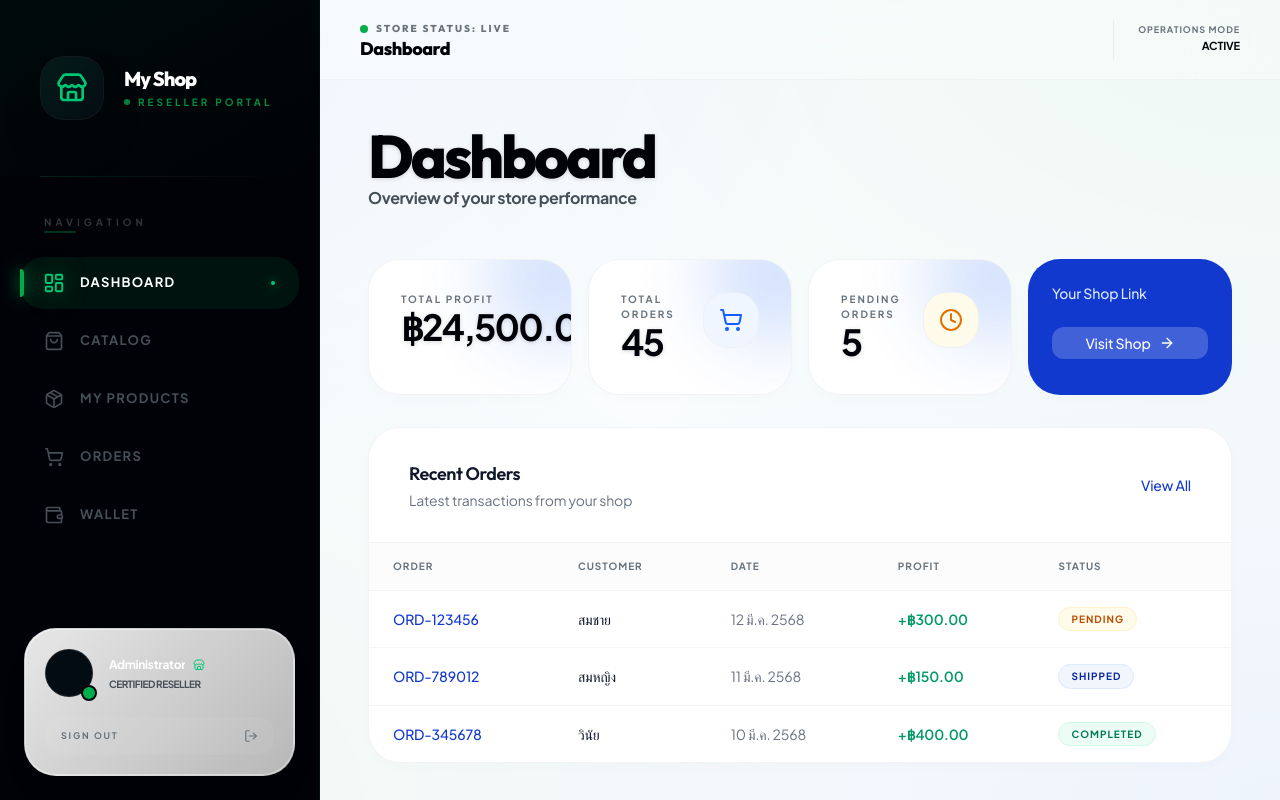
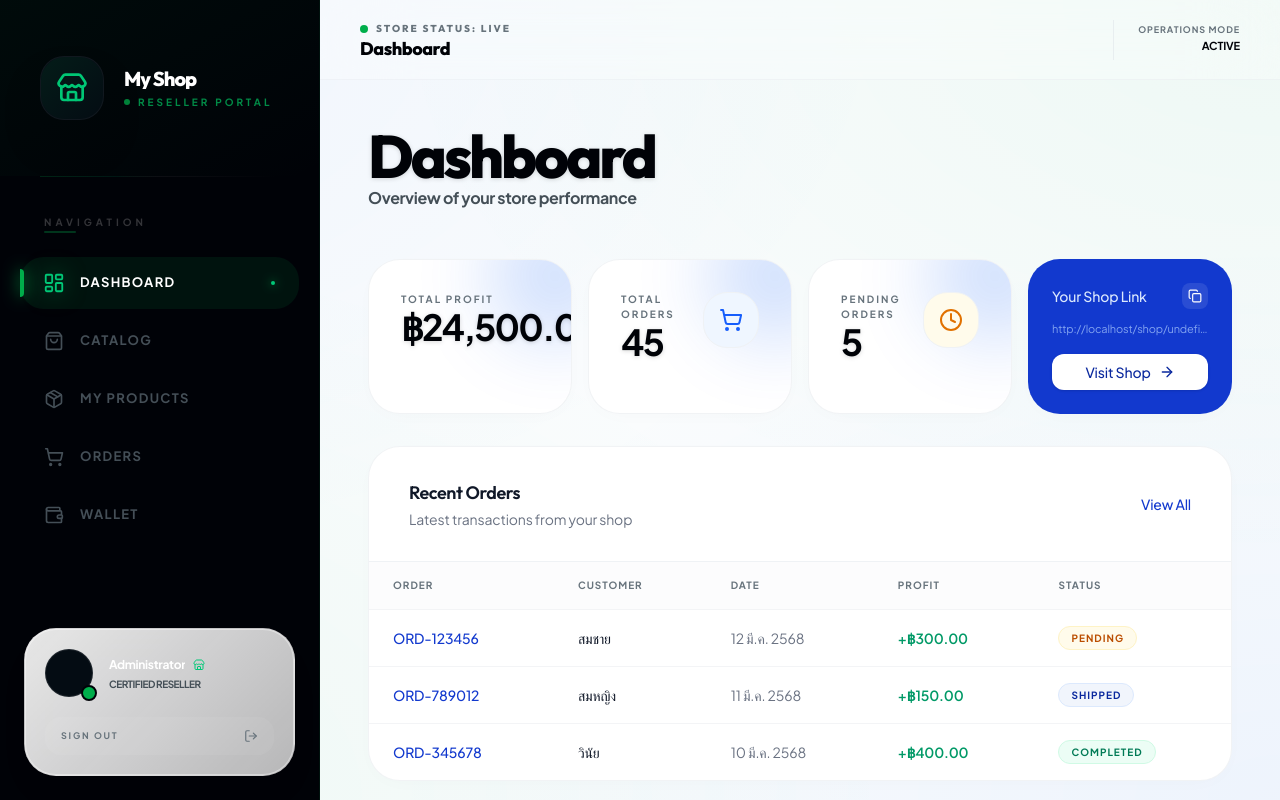
Before and after one commit to Audomsub/Bootcamp_TeamF, a React (Vite) app in the folder Fontend/my-bootcamp--/: page /reseller/dashboard in a window 1280 px wide. Built offline with nearby package versions, Linux system fonts and the light colour scheme; no server answers.

Commit message:
update reseller dashboard

```diff
--- a/Fontend/my-bootcamp--/src/pages/reseller/ResellerDashboard.tsx
+++ b/Fontend/my-bootcamp--/src/pages/reseller/ResellerDashboard.tsx
@@ -1,5 +1,5 @@
 import { useEffect, useState } from 'react';
-import { DollarSign, ShoppingCart, Clock, ArrowRight } from 'lucide-react';
+import { DollarSign, ShoppingCart, Clock, ArrowRight, Copy, Check } from 'lucide-react';
 import { Link } from 'react-router-dom';
 import { StatCard, PageHeader, LoadingSpinner } from '@/components/ui/shared';
 import { dashboardService } from '@/services/dashboard.service';
@@ -23,6 +23,7 @@ export default function ResellerDashboard() {
   const { shop } = useAuth();
   const [stats, setStats] = useState<ResellerDashboardStats>(mockStats);
   const [loading, setLoading] = useState(false);
+  const [copied, setCopied] = useState(false);
 
   useEffect(() => {
     loadStats();
@@ -41,6 +42,13 @@ export default function ResellerDashboard() {
   };
 
   const shopUrl = `${window.location.origin}/shop/${shop?.shop_slug}`;
+
+  const handleCopyLink = () => {
+    if (!shopUrl) return;
+    navigator.clipboard.writeText(shopUrl);
+    setCopied(true);
+    setTimeout(() => setCopied(false), 2000);
+  };
 
   if (loading) return <LoadingSpinner />;
 
@@ -72,15 +80,35 @@ export default function ResellerDashboard() {
           iconBg="bg-amber-50"
         />
         <div className="card p-6 bg-primary-600 text-white border-0">
-          <p className="text-primary-100 text-sm font-medium mb-2">Your Shop Link</p>
-          <p className="text-lg font-bold mb-4 truncate" title={shopUrl}>
-            {shop?.shop_name}
-          </p>
+          <div className="flex items-center justify-between mb-2">
+            <p className="text-primary-100 text-sm font-medium">Your Shop Link</p>
+            <button
+              onClick={handleCopyLink}
+              className="p-1.5 bg-white/10 hover:bg-white/20 rounded-md transition-colors"
+              title="Copy Shop Link"
+            >
+              {copied ? (
+                <span className="flex items-center gap-1 text-[10px] uppercase font-bold px-1">
+                  <Check className="h-3 w-3" /> Copied
+                </span>
+              ) : (
+                <Copy className="h-3.5 w-3.5" />
+              )}
+            </button>
+          </div>
+          <div className="mb-4 overflow-hidden">
+            <p className="text-lg font-bold truncate leading-tight" title={shop?.shop_name}>
+              {shop?.shop_name}
+            </p>
+            <p className="text-primary-200 text-[11px] truncate mt-1 opacity-70" title={shopUrl}>
+              {shopUrl}
+            </p>
+          </div>
           <a
             href={shopUrl}
             target="_blank"
             rel="noreferrer"
-            className="inline-flex items-center gap-2 text-sm font-medium bg-white/20 hover:bg-white/30 px-3 py-1.5 rounded-lg transition-colors w-full justify-center"
+            className="inline-flex items-center gap-2 text-sm font-medium bg-white text-primary-700 hover:bg-white/90 px-3 py-2 rounded-lg transition-colors w-full justify-center shadow-sm"
           >
             Visit Shop <ArrowRight className="h-4 w-4" />
           </a>
```
